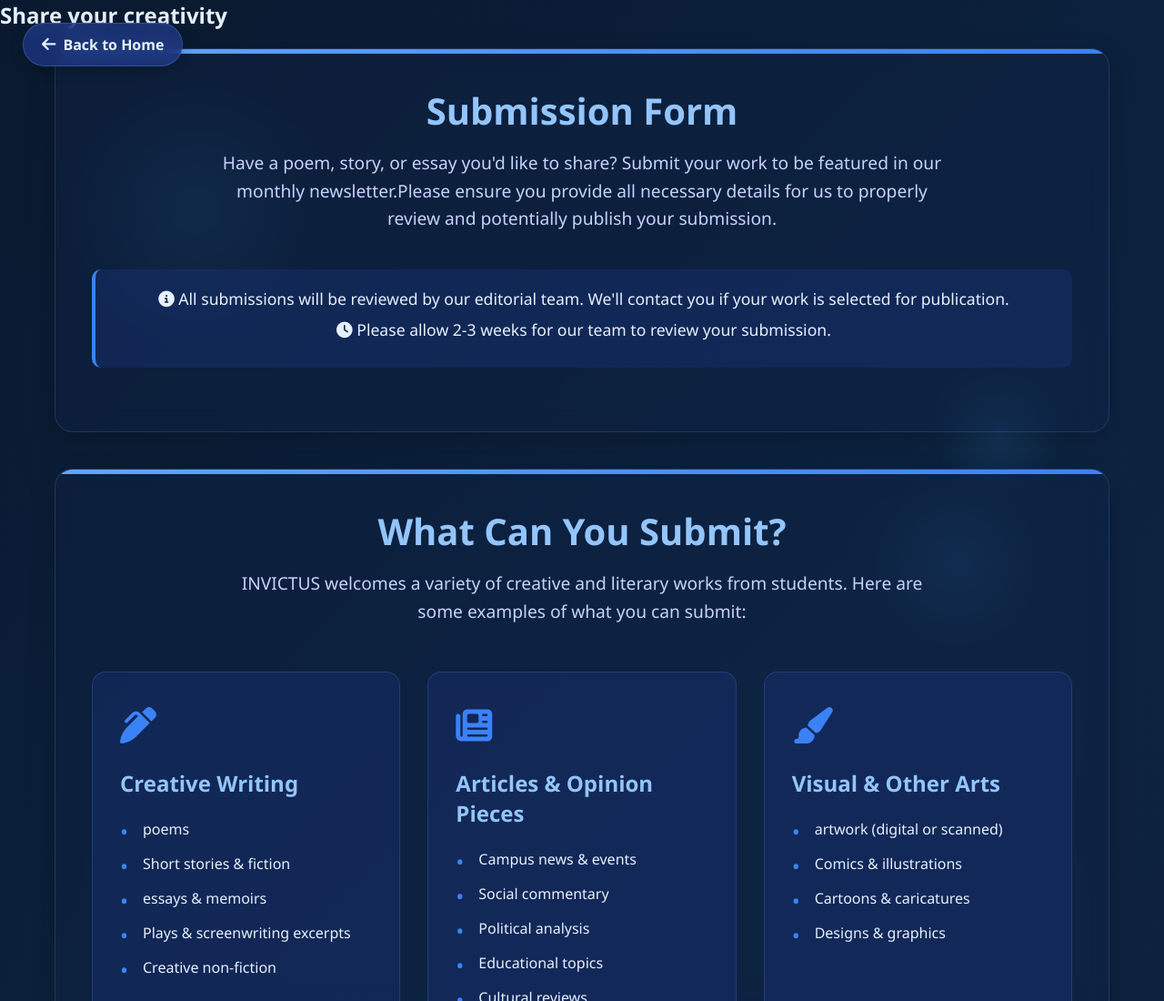
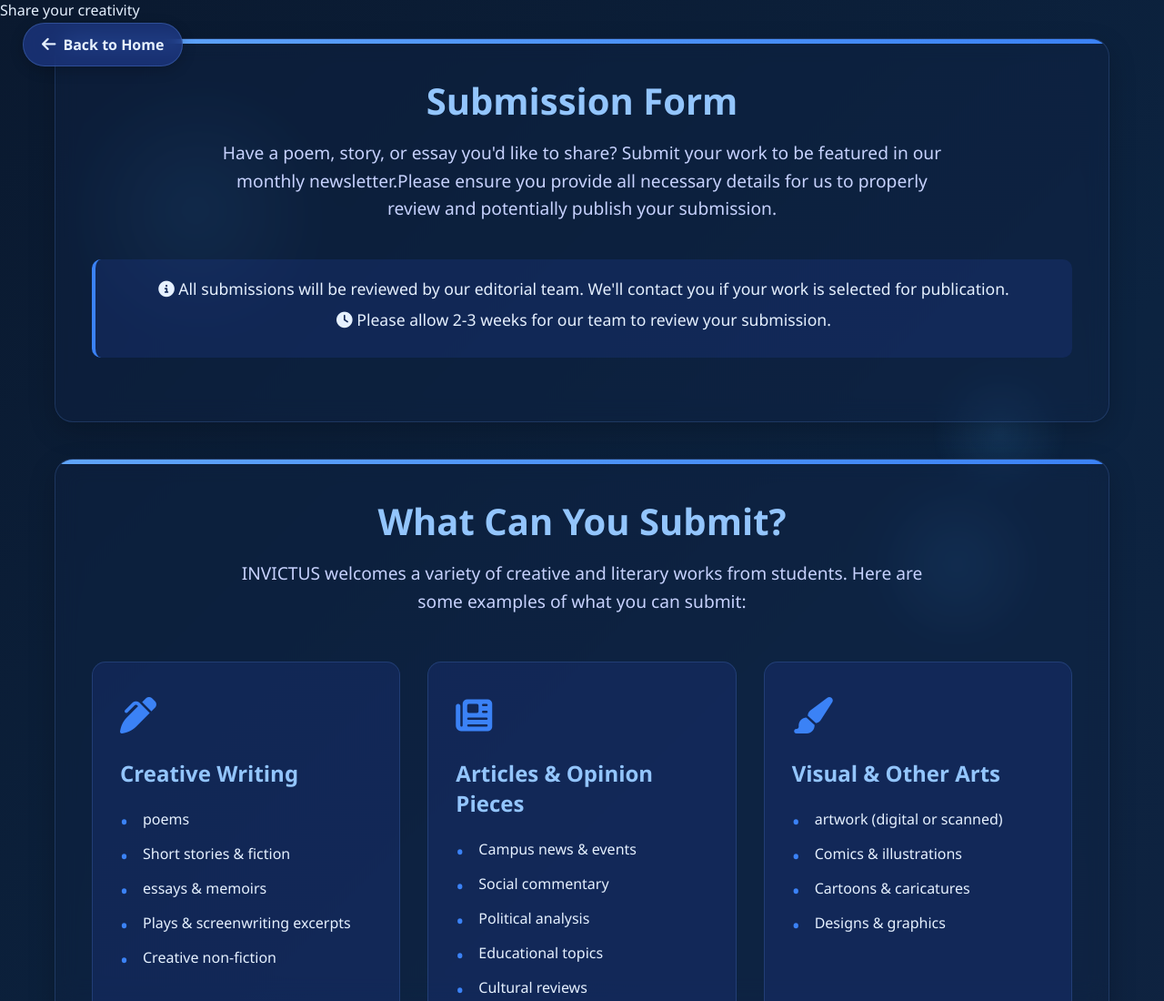
Before and after one commit to Shameem123456/INVICTUSlocal, a plain HTML site: page index.html in a window 1280 px wide. Shown: the top 1100 px of the page at 91% size. Drawn offline with Linux system fonts and the light colour scheme.

Commit message:
Update index.html

```diff
--- a/index.html
+++ b/index.html
@@ -426,7 +426,7 @@
     </a>
     <section class="header>
   <div class="invictus-logo">
-        <h1>Share your creativity</h1>
+        Share your creativity
     </div>
     </section>
     <!-- Main content -->
```
